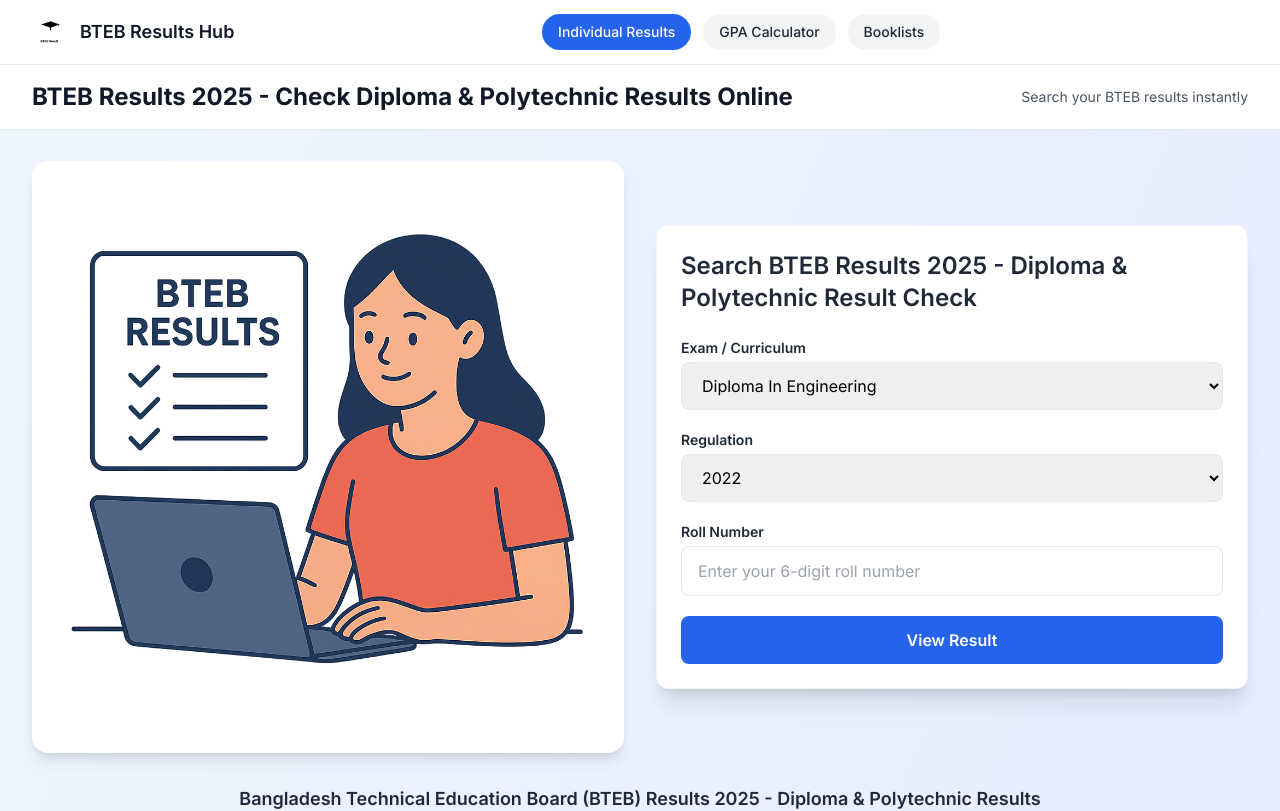
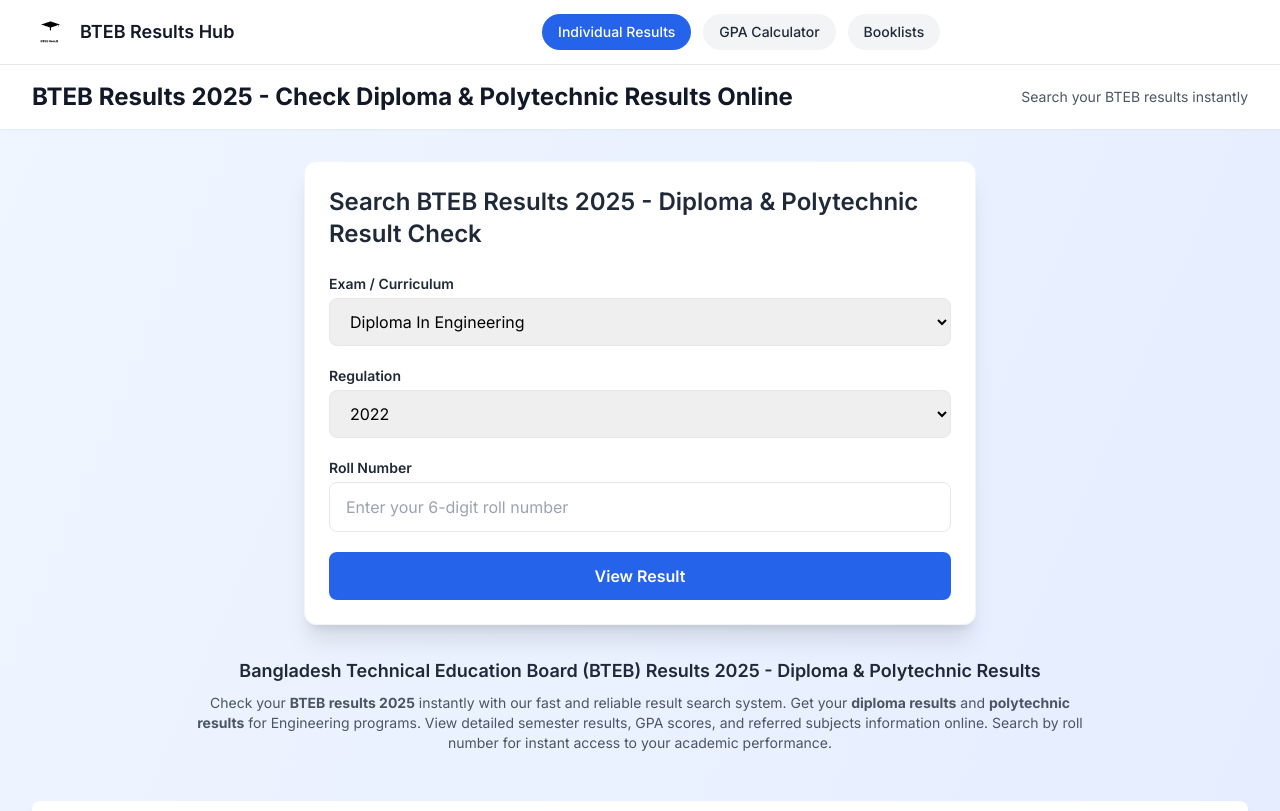
Before and after one commit to rafsaan123/new-pookie, a Next.js app: page / in a window 1280 px wide. Shown: the top 811 px of the page. Built offline with nearby package versions, Linux system fonts and the light colour scheme.

Commit message:
Hero: remove illustration and center result tool card

```diff
--- a/app/page.tsx
+++ b/app/page.tsx
@@ -147,17 +147,10 @@
 
       {/* Main Content */}
       <main className="max-w-7xl mx-auto px-4 sm:px-6 lg:px-8 py-8">
-        {/* Illustration + Tool Row */}
-        <div className="grid grid-cols-1 lg:grid-cols-2 gap-8 items-center">
-          {/* Illustration */}
-          <div className="hidden lg:block">
-            <div className="bg-white rounded-2xl shadow-lg p-4">
-              <Image src="/illustrations/hero.png" alt="Student checking BTEB results" width={800} height={600} className="w-full h-auto" />
-            </div>
-          </div>
-
+        {/* Centered Tool */}
+        <div className="flex justify-center items-stretch">
           {/* Result Search Section */}
-          <div className="bg-white rounded-xl shadow-xl p-6 border border-gray-100 max-w-2xl lg:ml-auto">
+          <div className="bg-white rounded-xl shadow-xl p-6 border border-gray-100 w-full max-w-2xl">
             <h2 className="text-2xl font-semibold text-gray-800 mb-6">
               Search BTEB Results 2025 - Diploma & Polytechnic Result Check
             </h2>
```
